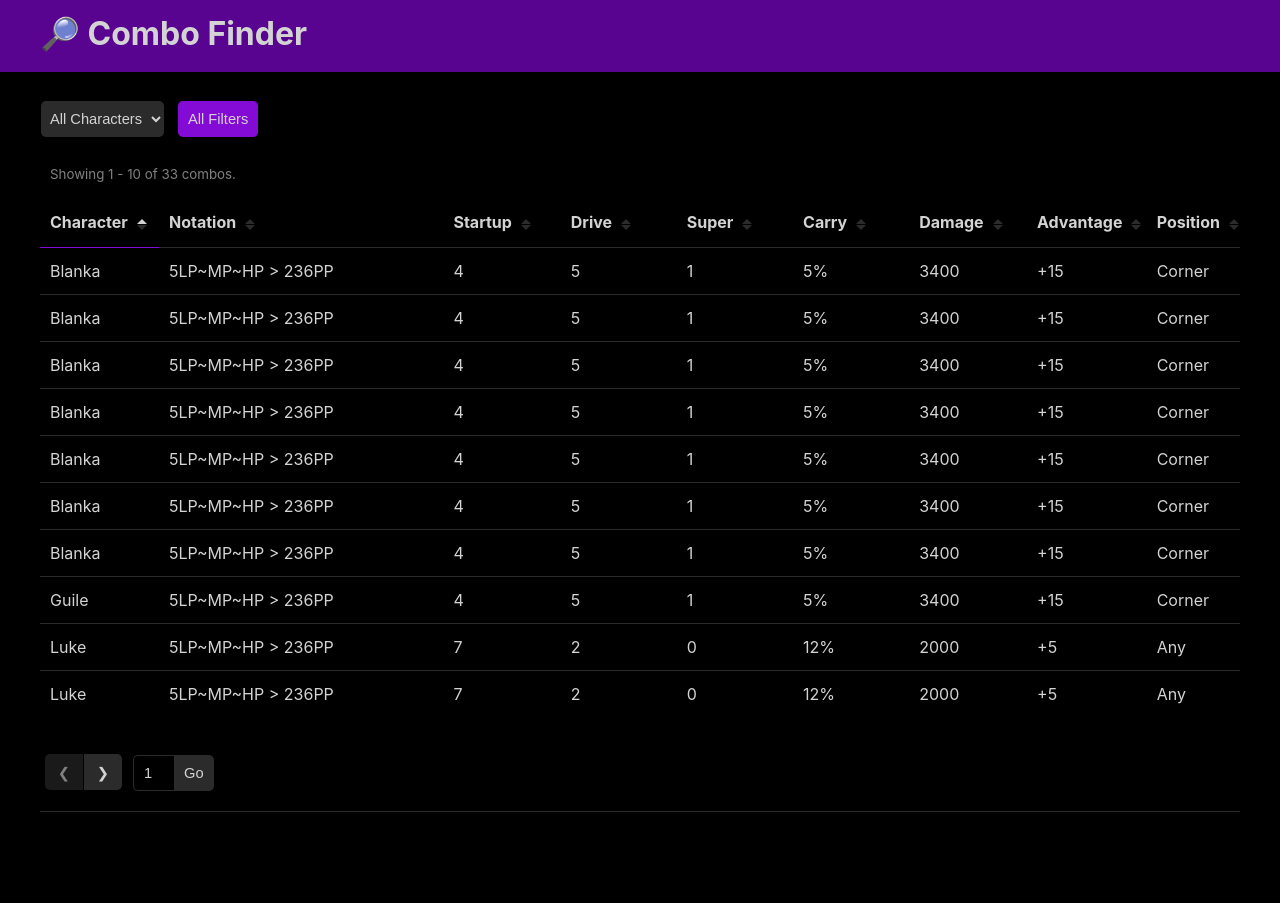
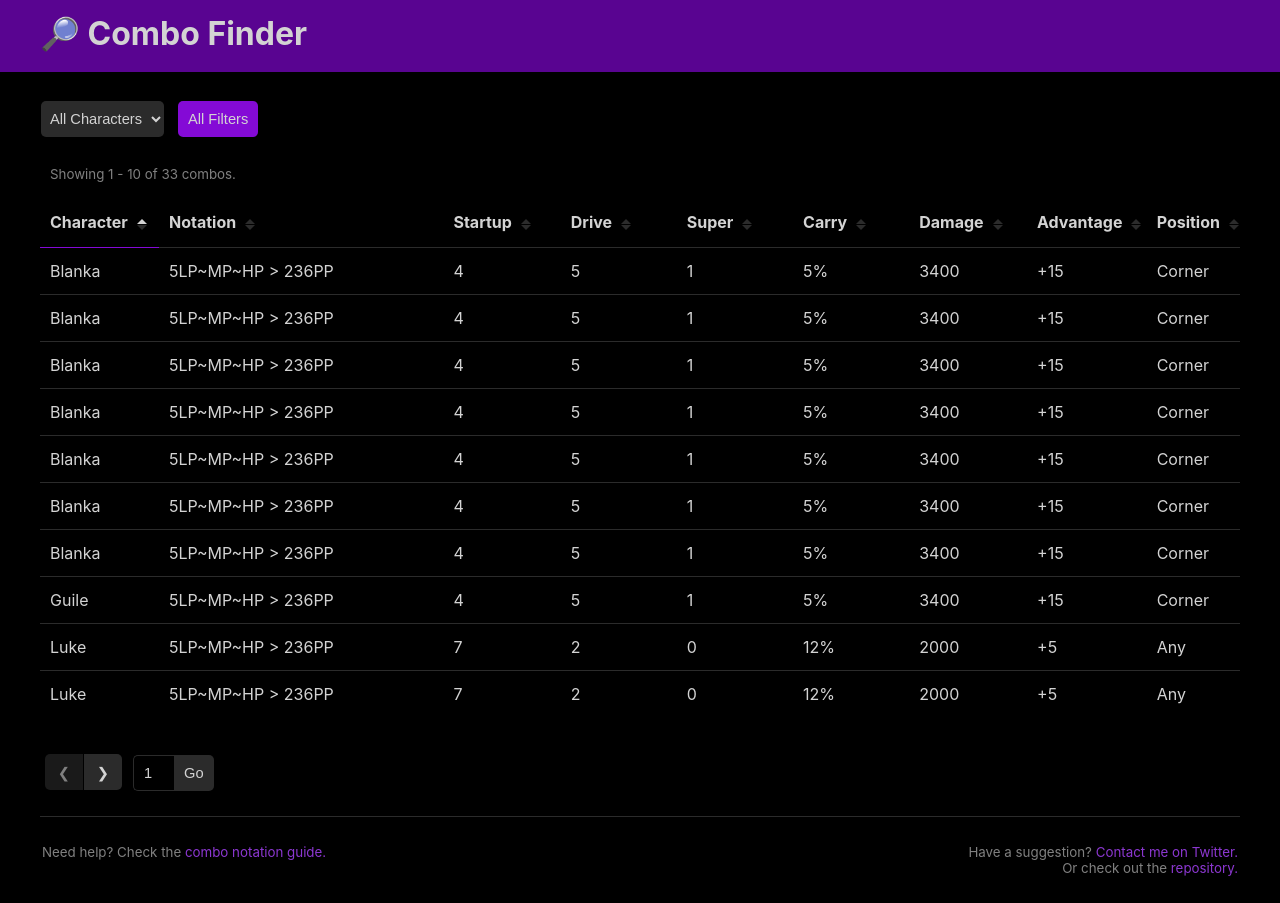
Before and after one commit to robro/combo-finder, a React (Create React App) app: page / in a window 1280 px wide. Before the commit the page ends 832 px from the top, so only its background shows below. Built offline with nearby package versions, Linux system fonts and the light colour scheme.

Commit message:
✨ Add footer with contact info

```diff
--- a/src/App.css
+++ b/src/App.css
@@ -5,6 +5,7 @@
   --alt-accent-color: #6607a5;
   --dark-accent-color: #2b2b2b;
   --darker-accent-color: #1a1a1a;
+  --link-color: #8c37d1;
 
   --max-width: 1200px;
   --clickable-height: 36px;
@@ -101,7 +102,7 @@ input[type=number] {
 
 .reset {
   cursor: pointer;
-  color: var(--main-accent-color);
+  color: var(--link-color);
   margin-left: 10px;
 }
 
@@ -137,6 +138,10 @@ input[type=number] {
 
 .prop-header.notation {
   width: 25%;
+}
+
+.pointer {
+  cursor: pointer;
 }
 
 .ascend {
@@ -215,7 +220,7 @@ input[type=number] {
 }
 
 .page-select {
-  padding: 30px 0 5px 0;
+  padding: 30px 0 10px 0;
 }
 
 .popup-title-bar {
@@ -333,6 +338,29 @@ button.alt-hover:hover {
 }
 
 .footer {
+  font-size: 10pt;
   color: gray;
-  margin: 20px 0;
+  margin: 25px 0;
+  width: 100%;
 }
+
+.full-width {
+  width: 100%;
+}
+
+.align-top {
+  vertical-align: top;
+}
+
+.align-right {
+  text-align: right;
+}
+
+a {
+  color: var(--link-color);
+  text-decoration: none;
+}
+
+a:hover {
+  text-decoration: underline;
+}
--- a/src/App.js
+++ b/src/App.js
@@ -1,6 +1,7 @@
 import './App.css'
 import TitleBar from './TitleBar'
 import ComboFinder from './ComboFinder'
+import Footer from './Footer'
 
 const COMBO_DATA = [...require('./combos.json')]
 const FILTER_INFO = require('./props.json')
@@ -13,7 +14,9 @@ export default function App() {
       <ComboFinder
         comboData={COMBO_DATA}
         comboProps={COMBO_PROPS}
-        filterInfo={FILTER_INFO} />
+        filterInfo={FILTER_INFO}>
+        <Footer />
+      </ComboFinder>
     </div>
   )
 }
--- a/src/ComboFilters.js
+++ b/src/ComboFilters.js
@@ -70,13 +70,14 @@ export default function ComboFilters({
     )
   }
 
-  function getValueFilter(prop, on_change=null) {
+  function getValueFilter(prop, on_change=null, pointer=false) {
     const current_filter = filters[prop]
     const value = (current_filter) ? current_filter['value'] : ''
+    const ptr_str = (pointer) ? 'pointer' : ''
     return (
       <td colSpan={2}>
         <select
-          className='drop value'
+          className={'drop value '+ptr_str}
           id={prop+'-value'}
           name={prop+'-value'}
           defaultValue={value}
@@ -94,13 +95,13 @@ export default function ComboFilters({
     )
   }
 
-  function getComboFilter(prop, label=true, on_change=null) {
+  function getComboFilter(prop, label=true, on_change=null, pointer=false) {
     return (
       <>
         {label && getLabel(prop)}
         {(filterInfo[prop].compare.length > 1) ?
           getConditionFilter(prop, on_change) :
-          getValueFilter(prop, on_change)}
+          getValueFilter(prop, on_change, pointer)}
       </>
     )
   }
@@ -111,7 +112,7 @@ export default function ComboFilters({
         <tbody>
           <tr className='filter-row'>
             {getComboFilter('character', false, (e) =>
-              submitFilters([e.target.id.split('-')[0]]))}
+              submitFilters([e.target.id.split('-')[0]]), true)}
             <td>
               <Popup trigger={
                 <button className='btn-main alt-hover'>
--- a/src/ComboFinder.js
+++ b/src/ComboFinder.js
@@ -6,7 +6,8 @@ import ComboDisplay from './ComboDisplay'
 export default function ComboFinder({
   comboData,
   comboProps,
-  filterInfo
+  filterInfo,
+  children
 }) {
   const [filters, setFilters] = useState({})
 
@@ -42,6 +43,7 @@ export default function ComboFinder({
         comboProps={comboProps}
         filters={filters}
         onFiltersReset={resetFilters} />
+      {children}
     </div>
   )
 }
--- /dev/null
+++ b/src/Footer.js
@@ -0,0 +1,18 @@
+export default function Footer() {
+  return (
+    <div className='footer'>
+      <table className='full-width'>
+        <tr>
+          <td className='align-top'>
+            Need help? Check the <a>combo notation guide.</a>
+          </td>
+          <td className='align-right'>
+            Have a suggestion? <a href='https://twitter.com/robrotic'>Contact me on Twitter.</a>
+            <br></br>
+            Or check out the <a href='https://github.com/robro/combo-finder'>repository.</a>
+          </td>
+        </tr>
+      </table>
+    </div>
+  )
+}
--- a/src/props.json
+++ b/src/props.json
@@ -1,6 +1,6 @@
 {
   "character": {
-    "compare": ["Equal To"],
+    "compare": [],
     "options": [
       "All Characters",
       "Blanka",
@@ -8,7 +8,7 @@
       "Chun-Li",
       "Dee Jay",
       "Dhalsim",
-      "E.Honda",
+      "E. Honda",
       "Guile",
       "Jamie",
       "JP",
@@ -52,7 +52,7 @@
     "options": []
   },
   "position": {
-    "compare": ["Equal To"],
+    "compare": [],
     "options": ["All Positions", "Midscreen", "Corner", "Anywhere"]
   }
 }
```
